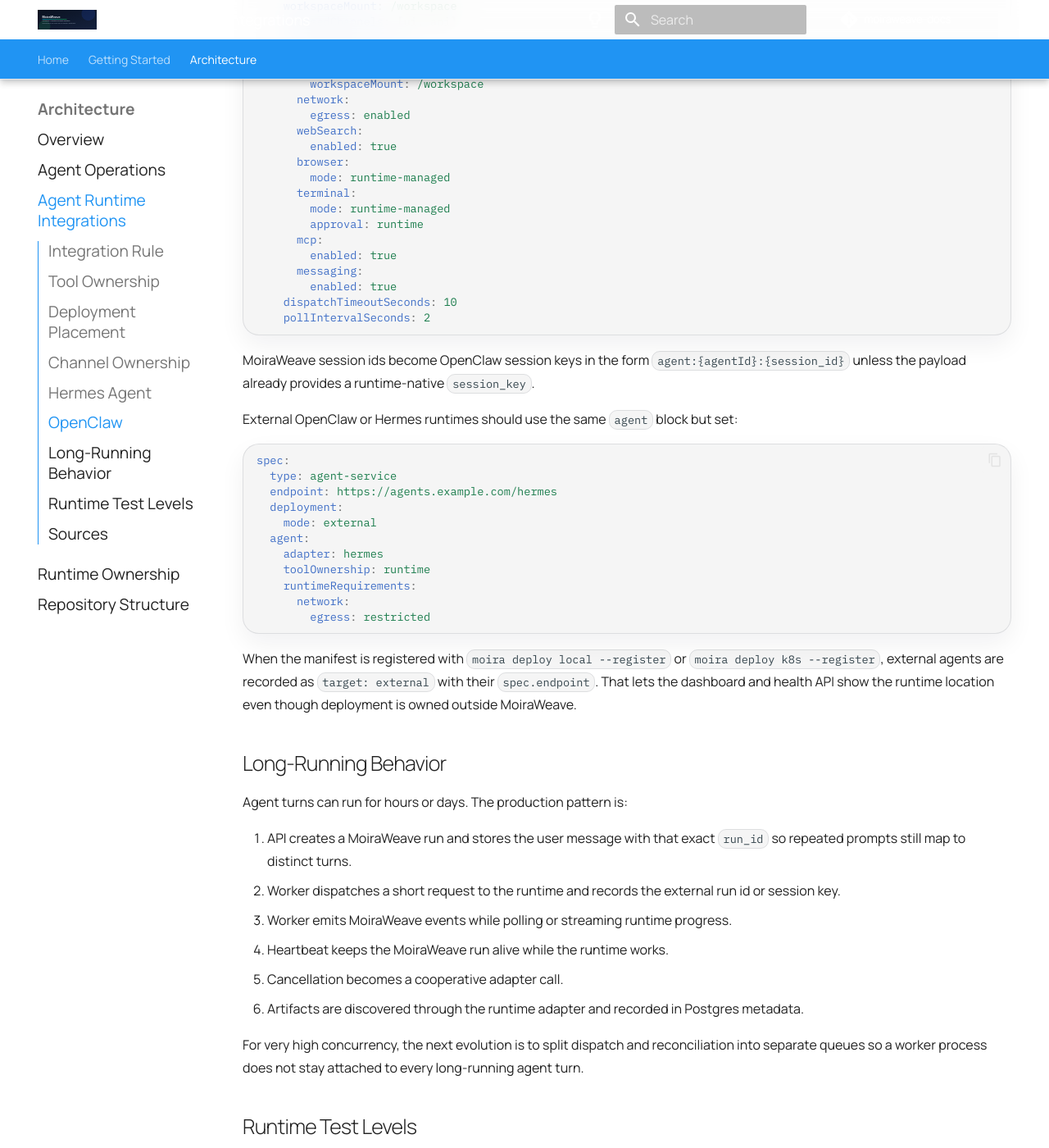
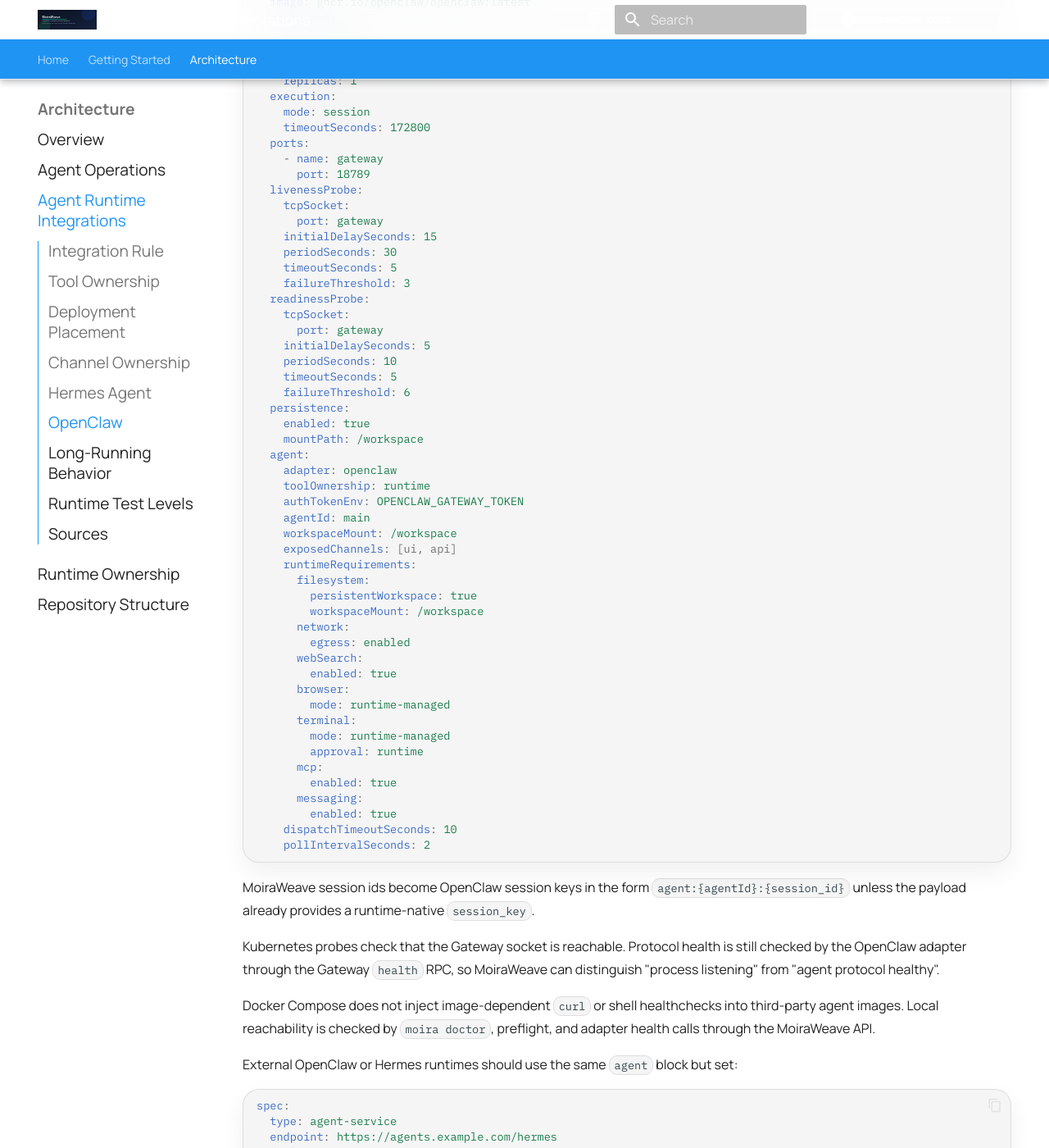
Before and after one commit to moiraweave-labs/moiraweave-docs, an MkDocs documentation site: the page built from docs/agent-runtime-integrations.md, in a window 1280 px wide and 1400 px high, scrolled down 4322 px. Shown: the whole window at 82% size. Built offline with MkDocs 1.6.1 and Material for MkDocs 9.7.7, drawn with Linux system fonts in a browser that asks for light colours; comment, search, counter and statistics services are not loaded; some of the changed text lies outside the part shown.

Commit message:
docs: document agent runtime probes

```diff
--- a/docs/agent-runtime-integrations.md
+++ b/docs/agent-runtime-integrations.md
@@ -107,6 +107,22 @@ spec:
   ports:
     - name: http
       port: 8642
+  livenessProbe:
+    httpGet:
+      path: /health
+      port: http
+    initialDelaySeconds: 15
+    periodSeconds: 30
+    timeoutSeconds: 5
+    failureThreshold: 3
+  readinessProbe:
+    httpGet:
+      path: /health
+      port: http
+    initialDelaySeconds: 5
+    periodSeconds: 10
+    timeoutSeconds: 5
+    failureThreshold: 6
   env:
     API_SERVER_ENABLED: "true"
     API_SERVER_HOST: "0.0.0.0"
@@ -150,6 +166,11 @@ Helm generation. Use the env var name that the runtime reads for its API token.
 For multiple Hermes profiles, prefer one token env var per workload so each
 runtime can rotate independently.
 
+Kubernetes probes use `/health` because it is safe for unauthenticated process
+readiness. The Hermes adapter can still call `/health/detailed` with the
+runtime token during preflight and runtime status checks when that endpoint is
+available.
+
 ## OpenClaw
 
 OpenClaw is not an HTTP agent endpoint. Its stable integration surface is the
@@ -190,6 +211,20 @@ spec:
   ports:
     - name: gateway
       port: 18789
+  livenessProbe:
+    tcpSocket:
+      port: gateway
+    initialDelaySeconds: 15
+    periodSeconds: 30
+    timeoutSeconds: 5
+    failureThreshold: 3
+  readinessProbe:
+    tcpSocket:
+      port: gateway
+    initialDelaySeconds: 5
+    periodSeconds: 10
+    timeoutSeconds: 5
+    failureThreshold: 6
   persistence:
     enabled: true
     mountPath: /workspace
@@ -224,6 +259,14 @@ spec:
 MoiraWeave session ids become OpenClaw session keys in the form
 `agent:{agentId}:{session_id}` unless the payload already provides a
 runtime-native `session_key`.
+
+Kubernetes probes check that the Gateway socket is reachable. Protocol health is
+still checked by the OpenClaw adapter through the Gateway `health` RPC, so
+MoiraWeave can distinguish "process listening" from "agent protocol healthy".
+
+Docker Compose does not inject image-dependent `curl` or shell healthchecks into
+third-party agent images. Local reachability is checked by `moira doctor`,
+preflight, and adapter health calls through the MoiraWeave API.
 
 External OpenClaw or Hermes runtimes should use the same `agent` block but set:
 
```
